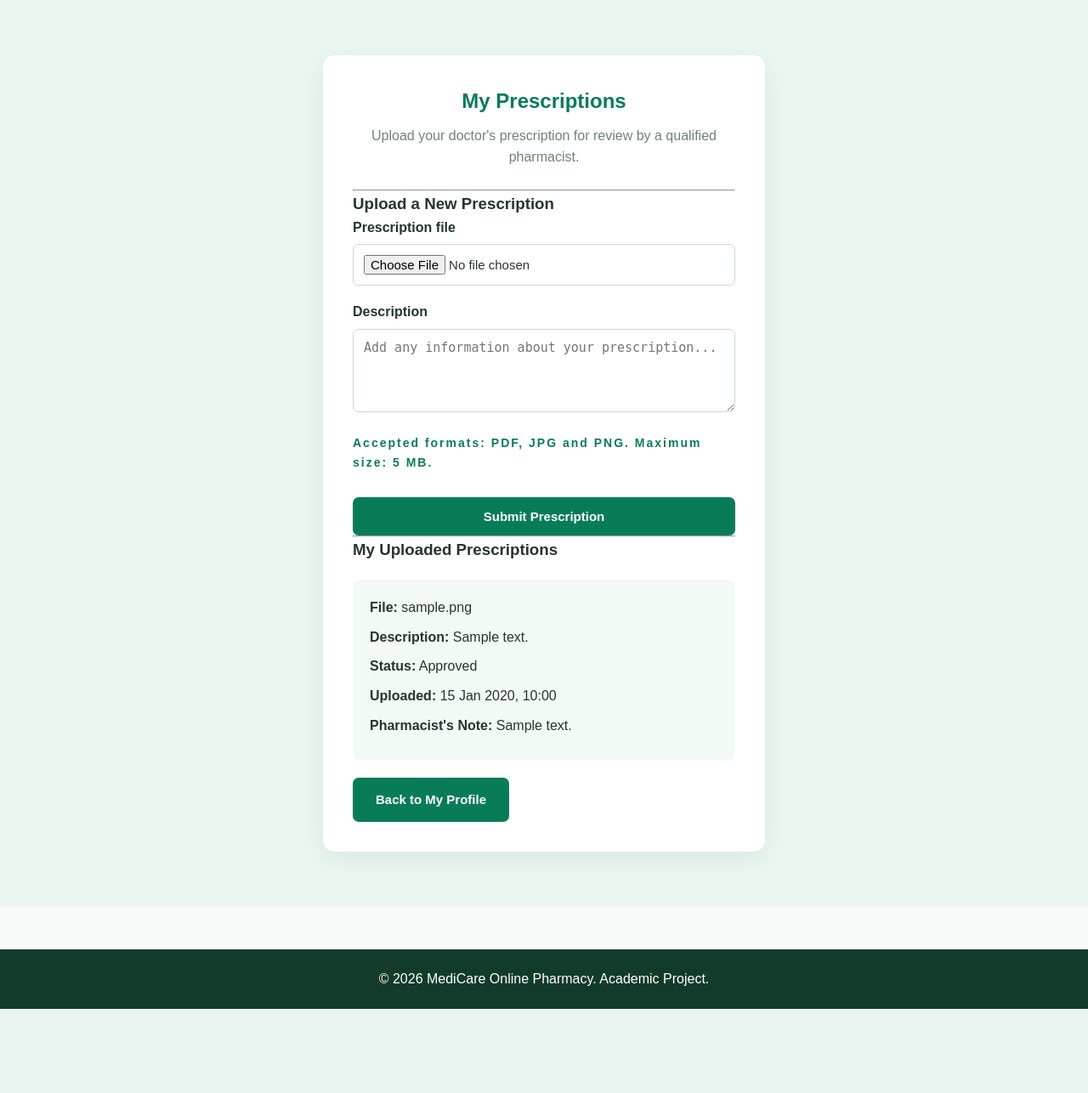
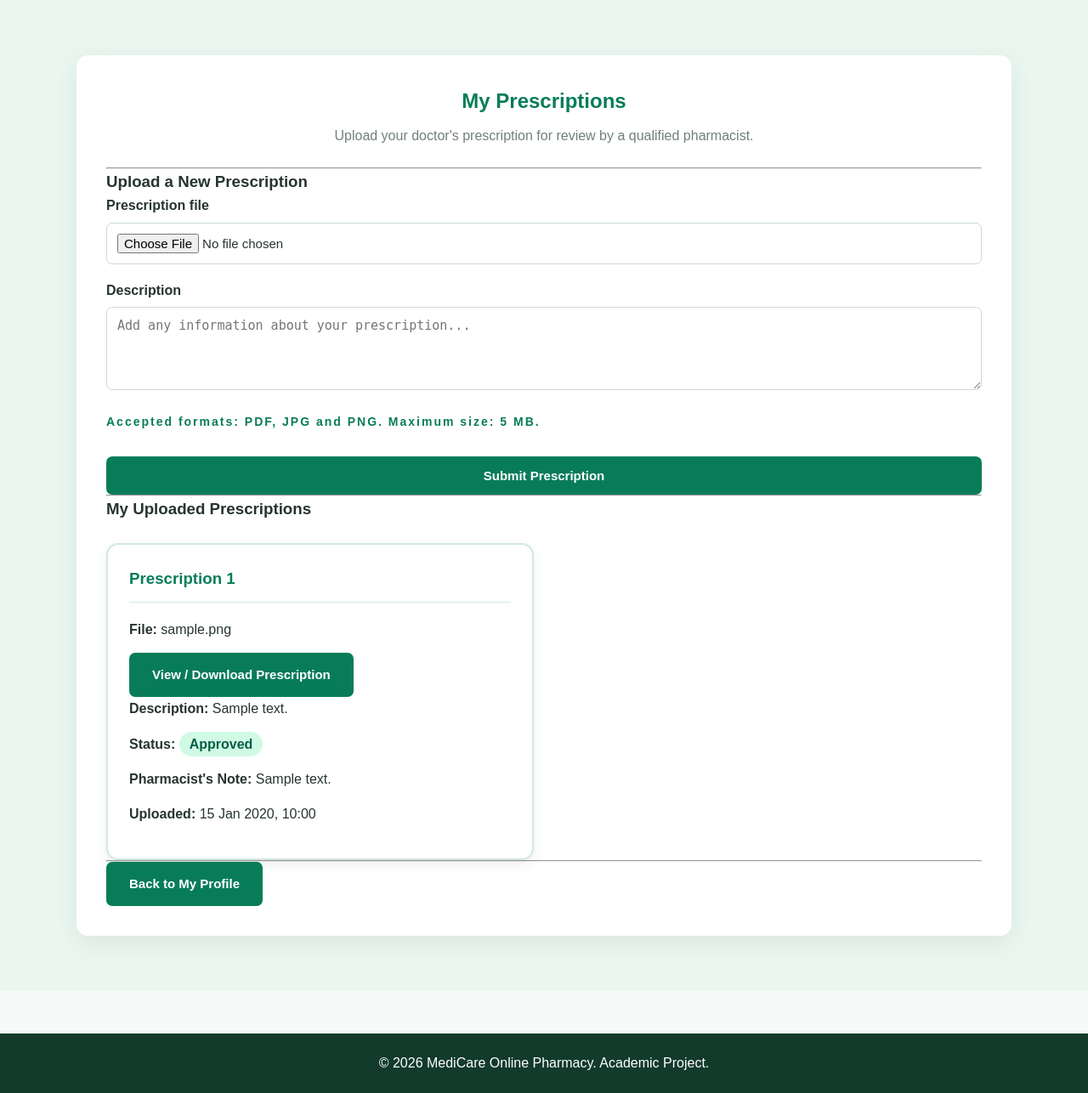
Before and after one commit to Ricardodan5/MediCare-Online-Pharmacy, a Django app: page /prescriptions/ in a window 1280 px wide. Shown: the part 79-1365 px from the top of the page at 85% size. Before the commit the page ends 1266 px from the top, so only its background shows below. Run offline with Django 5.2, Linux system fonts and the light colour scheme; a user stored in the database is signed in; tables that the repository leaves empty hold one stand-in row (values such as "Sample post").

Commit message:
Secure prescription access and add project documentation

```diff
--- a/Templates/customers/prescriptions.html
+++ b/Templates/customers/prescriptions.html
@@ -6,7 +6,7 @@
 
 <section class="account-section">
 
-    <div class="account-card">
+    <div class="account-card prescriptions-page-card">
 
         <h1>My Prescriptions</h1>
 
@@ -61,14 +61,25 @@
 
        {% if prescriptions %}
 
+    <div class="prescription-grid">
+
         {% for prescription in prescriptions %}
 
-                <div class="profile-information">
+            <article class="prescription-card">
+
+                <h3>Prescription {{ forloop.counter }}</h3>
 
                 <p>
                     <strong>File:</strong>
                     {{ prescription.prescription_file.name|cut:"prescriptions/" }}
                 </p>
+
+                 <a
+                    href="{% url 'view_prescription_file' prescription.pk %}"
+                    class="main-button"
+         >
+                    View / Download Prescription
+                </a>
 
                 <p>
                     <strong>Description:</strong>
@@ -77,12 +88,14 @@
 
                 <p>
                     <strong>Status:</strong>
-                        {{ prescription.get_status_display }}
-                    </p>
 
-                    <p>
-                        <strong>Uploaded:</strong>
-                        {{ prescription.uploaded_at|date:"d M Y, H:i" }}
+                    {% if prescription.status == "Approved" %}
+                        <span class="status-approved">Approved</span>
+                    {% elif prescription.status == "Rejected" %}
+                        <span class="status-rejected">Rejected</span>
+                    {% else %}
+                        <span class="status-pending">Pending Review</span>
+                    {% endif %}
                 </p>
 
                 {% if prescription.pharmacist_note %}
@@ -92,15 +105,24 @@
                     </p>
                 {% endif %}
 
-                </div>
+                <p>
+                    <strong>Uploaded:</strong>
+                    {{ prescription.uploaded_at|date:"d M Y, H:i" }}
+                </p>
+
+            </article>
 
         {% endfor %}
+
+    </div>
 
 {% else %}
 
     <p>You have not uploaded any prescriptions yet.</p>
 
 {% endif %}
+
+        <hr>
 
         <a href="{% url 'profile' %}" class="main-button">
             Back to My Profile
--- a/customers/urls.py
+++ b/customers/urls.py
@@ -1,3 +1,4 @@
+
 from django.urls import path
 from django.contrib.auth import views as auth_views
 
@@ -31,8 +32,14 @@ urlpatterns = [
     ),
 
     path(
-    "prescriptions/",
-    views.prescriptions,
-    name="prescriptions"
+        "prescriptions/",
+        views.prescriptions,
+        name="prescriptions"
+    ),
+
+    path(
+        "prescriptions/<int:pk>/file/",
+        views.view_prescription_file,
+        name="view_prescription_file"
     ),
 ]
--- a/customers/views.py
+++ b/customers/views.py
@@ -1,8 +1,10 @@
-from django.shortcuts import render, redirect
+
+from django.shortcuts import render, redirect, get_object_or_404
 from django.contrib.auth import login
 from django.contrib.auth.decorators import login_required
 from django.contrib import messages
 from django.db import transaction
+from django.http import FileResponse, Http404
 
 from .forms import (
     CustomerRegistrationForm,
@@ -122,3 +124,38 @@ def prescriptions(request):
             "prescriptions": customer_prescriptions,
         }
     )
+
+
+@login_required
+def view_prescription_file(request, pk):
+
+    prescription = get_object_or_404(
+        Prescription,
+        pk=pk
+    )
+
+    # Customers can only access their own prescriptions.
+    # Authorised staff can access prescriptions for review.
+    if (
+        prescription.customer_id != request.user.id
+        and not request.user.is_staff
+    ):
+        raise Http404
+
+    try:
+        file_handle = prescription.prescription_file.open("rb")
+
+    except (OSError, ValueError):
+        raise Http404("Prescription file not found.")
+
+    filename = prescription.prescription_file.name.split("/")[-1]
+
+    response = FileResponse(
+        file_handle,
+        as_attachment=True,
+        filename=filename
+    )
+
+    response["X-Content-Type-Options"] = "nosniff"
+
+    return response
--- a/medicare/settings.py
+++ b/medicare/settings.py
@@ -160,3 +160,7 @@ MAILERS = {
     },
 
 }
+
+# Uploaded media files
+MEDIA_URL = "/media/"
+MEDIA_ROOT = BASE_DIR / "media"
--- a/static/css/style.css
+++ b/static/css/style.css
@@ -492,3 +492,117 @@ footer {
         padding: 23px;
     }
 }
+/* Prescription Status Labels */
+
+.status-approved {
+    background-color: #d1fae5;
+    color: #065f46;
+    padding: 6px 12px;
+    border-radius: 20px;
+    font-weight: bold;
+}
+
+.status-rejected {
+    background-color: #fee2e2;
+    color: #991b1b;
+    padding: 6px 12px;
+    border-radius: 20px;
+    font-weight: bold;
+}
+
+.status-pending {
+    background-color: #fef3c7;
+    color: #92400e;
+    padding: 6px 12px;
+    border-radius: 20px;
+    font-weight: bold;
+}
+
+.prescription-card {
+    background: #ffffff;
+    border: 1px solid #dbe3ea;
+    border-radius: 12px;
+    padding: 20px;
+    box-shadow: 0 3px 10px rgba(0, 0, 0, 0.05);
+}
+
+.prescription-card {
+    display: flex;
+    flex-direction: column;
+    align-items: flex-start;
+    background: #ffffff;
+    border: 2px solid #d5e8dd;
+    border-radius: 14px;
+    padding: 25px;
+    margin: 0;
+    min-width: 0;
+    box-shadow: 0 5px 15px rgba(0, 0, 0, 0.07);
+}
+
+.prescription-card h3 {
+    width: 100%;
+    padding-bottom: 12px;
+    border-bottom: 1px solid #d5e8dd;
+    color: #087c59;
+    margin-bottom: 18px;
+}
+
+.prescription-card p {
+    width: 100%;
+    margin-bottom: 14px;
+    line-height: 1.7;
+    overflow-wrap: anywhere;
+}
+/* PRESCRIPTION PAGE LAYOUT */
+
+.prescriptions-page-card {
+    max-width: 1100px;
+    width: 100%;
+}
+
+/* Display prescription cards side by side */
+
+.prescription-grid {
+    display: grid;
+    grid-template-columns: repeat(2, minmax(0, 1fr));
+    gap: 25px;
+    width: 100%;
+    margin-top: 25px;
+}
+
+/* Individual prescription card */
+
+.prescription-card {
+    display: flex;
+    flex-direction: column;
+    align-items: flex-start;
+    background: #ffffff;
+    border: 2px solid #d5e8dd;
+    border-radius: 14px;
+    padding: 25px;
+    min-width: 0;
+    box-shadow: 0 5px 15px rgba(0, 0, 0, 0.07);
+}
+
+.prescription-card h3 {
+    width: 100%;
+    color: #087c59;
+    padding-bottom: 12px;
+    margin-bottom: 18px;
+    border-bottom: 1px solid #d5e8dd;
+}
+
+.prescription-card p {
+    width: 100%;
+    margin-bottom: 14px;
+    line-height: 1.7;
+    overflow-wrap: anywhere;
+}
+
+/* Smaller screens: one card per row */
+
+@media (max-width: 650px) {
+    .prescription-grid {
+        grid-template-columns: 1fr;
+    }
+}
```
Also changed, not shown: Templates/customers/profile.html (+18 -13 lines), customers/admin.py (+60 -1 lines), medicare/urls.py (+7 -3 lines), README.md (added), 1 other file. Lines whose indentation alone changed are shown as unchanged.
